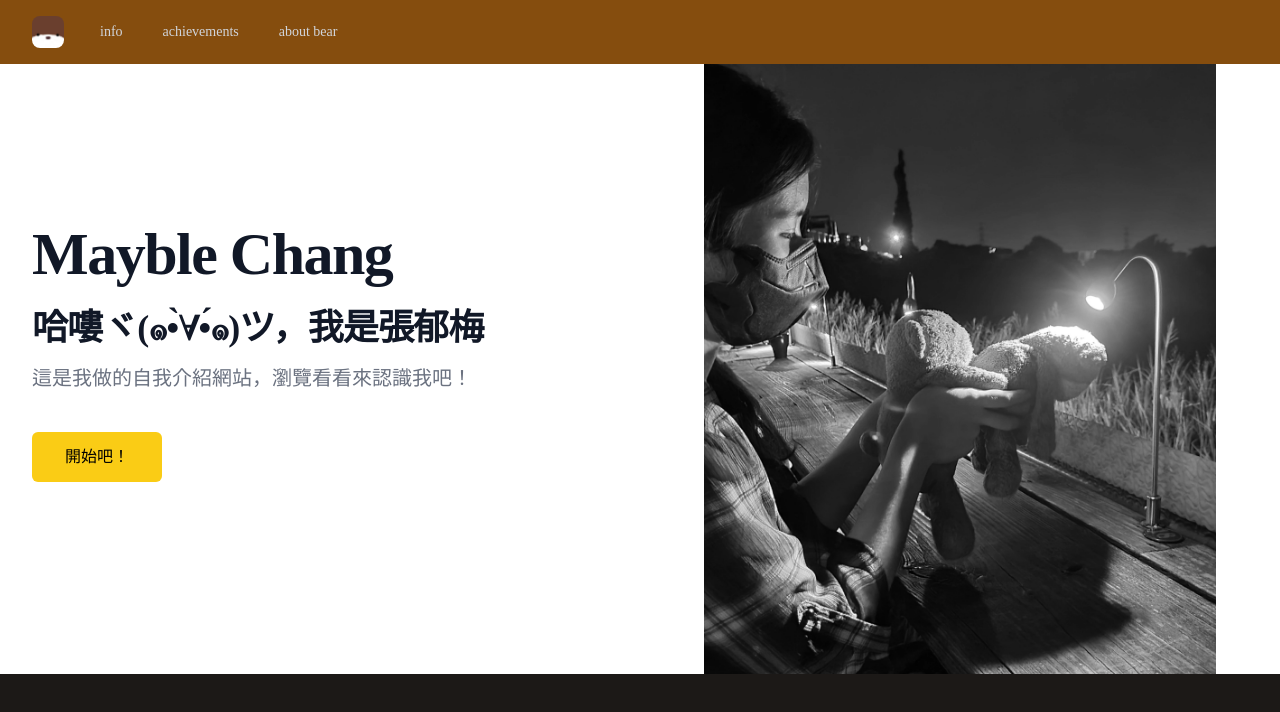
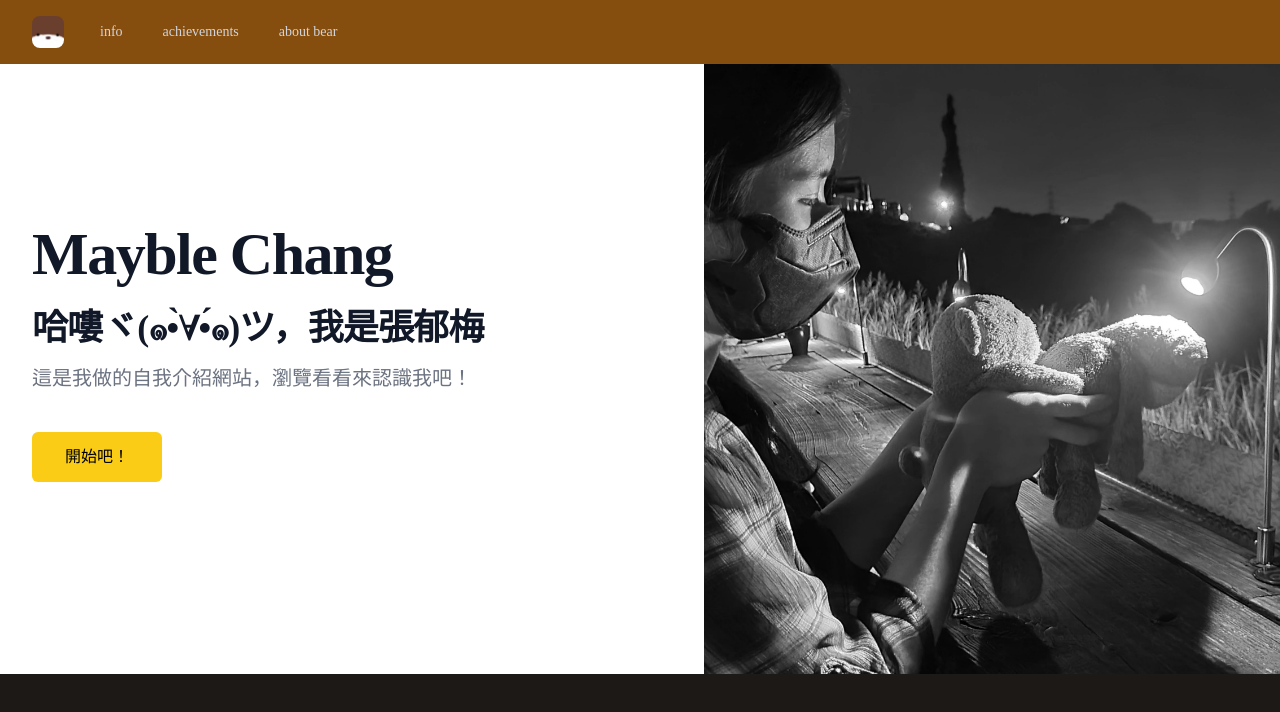
Before and after one commit to plum0411/pwa, a React (Create React App) app: page / in a window 1280 px wide. Shown: the top 712 px of the page. Built offline with nearby package versions, Linux system fonts and the light colour scheme.

Commit message:
更改熊麻獻祭圖大小

```diff
--- a/src/App.js
+++ b/src/App.js
@@ -124,7 +124,7 @@ function App() {
                     <img
                       src="./img/bear-sacrifice.webp"
                       alt="古埃及熊麻獻祭圖"
-                      className="max-h-lg max-w-lg transition-all duration-300 cursor-pointer filter scale-100 grayscale hover:grayscale-0 hover:scale-95"
+                      className="h-full w-lg transition-all duration-300 cursor-pointer filter scale-100 grayscale hover:grayscale-0 hover:scale-95"
                     // className="h-auto max-w-lg transition-all duration-300 rounded-lg blur-sm hover:blur-none"
                     />
                     <div className="flex items-center space-x-6 lg:space-x-8">
```
